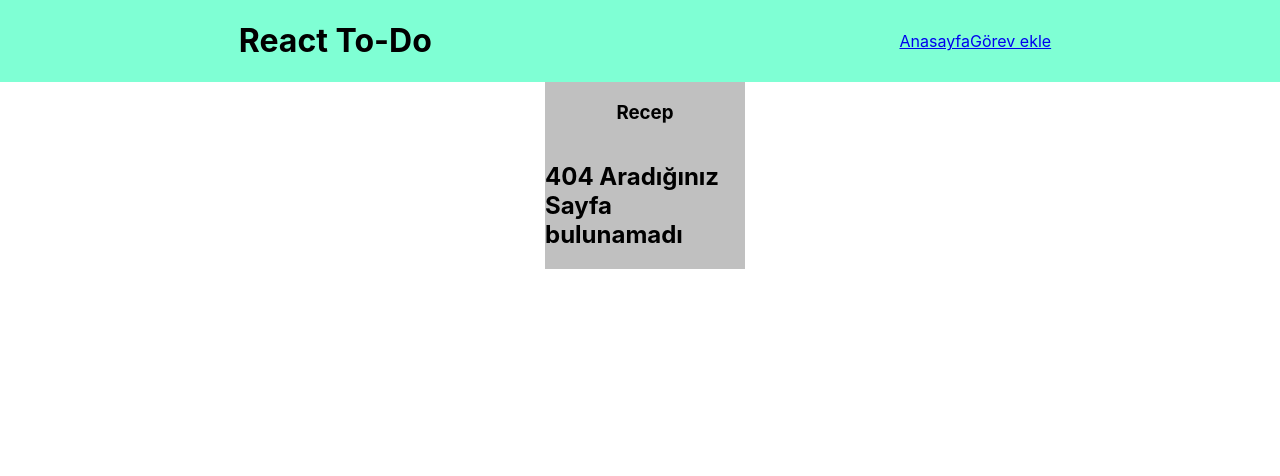
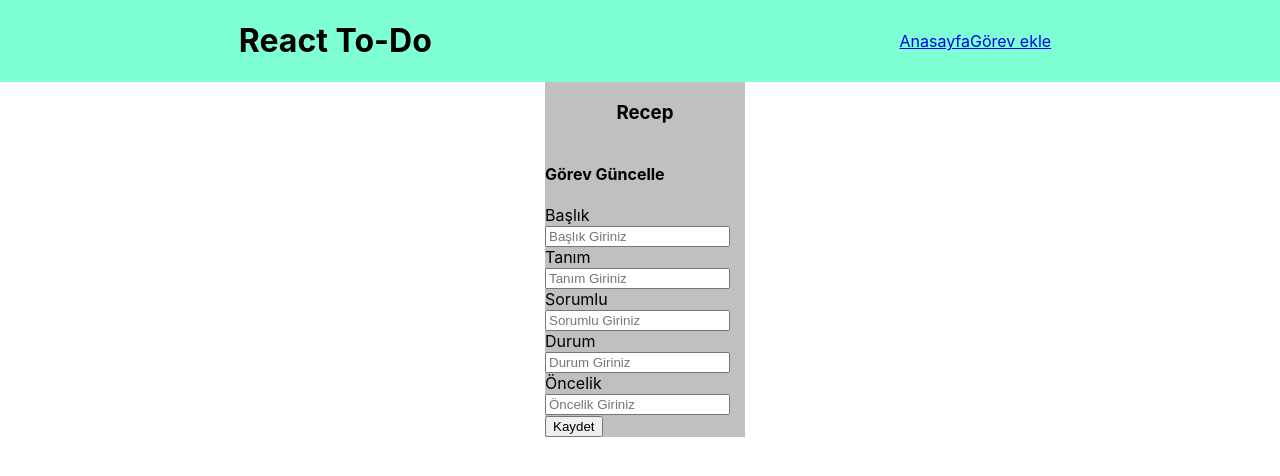
Before and after one commit to onalanrecep/react-todo, a React (Create React App) app in the folder todoreact/: page /edit/1 in a window 1280 px wide. Before the commit this address had no page. Shown: the top 476 px of the page. Built offline with nearby package versions, Linux system fonts and the light colour scheme; no server answers; data requests are answered from the project's data file; what react-pose would draw is missing.

Commit message:
uygulama routler oluştu ve görev güncelleme eklendi

```diff
--- a/todoreact/api/db.json
+++ b/todoreact/api/db.json
@@ -23,6 +23,14 @@
       "durum": "İşleme alındı",
       "oncelik": "Acil",
       "id": "iq8Rf5K"
+    },
+    {
+      "baslik": "Son kontroller tamamlandı",
+      "tanim": "Route görev sonlarına redirect ile anasayfaya yönlendir. Tamamsa güncellemiştir",
+      "sorumlu": "Recep Önalan",
+      "durum": "Tamamlandı",
+      "oncelik": "Acil",
+      "id": "m_uSX7M"
     }
   ]
 }
--- a/todoreact/src/App.js
+++ b/todoreact/src/App.js
@@ -1,7 +1,8 @@
 import React, { Component } from 'react';
 import Navbar from './components/Navbar';
 //import Gorev from './components/Gorev';
-import AddGorev from './components/AddGorev';
+import AddGorev from './forms/AddGorev';
+import UpdateGorev from './forms/UpdateGorev';
 import Gorevler from './components/Gorevler';
 import SayfaBulunamadı from './components/SayfaBulunamadı';
 import './App.css';
@@ -25,6 +26,7 @@ render() {
               <Switch>
                 <Route exact path = "/" component = {Gorevler}/>
                 <Route exact path = "/add" component = {AddGorev}/>
+                <Route exact path = "/edit/:id" component = {UpdateGorev}/>
                 <Route component = {SayfaBulunamadı} />
               </Switch>
             </div>
--- a/todoreact/src/components/Gorev.js
+++ b/todoreact/src/components/Gorev.js
@@ -2,6 +2,7 @@ import React, { Component } from 'react';
 import PropTypes from 'prop-types';
 import GorevConsumer from '../context';
 import axios from 'axios';
+import {Link} from 'react-router-dom';
 
 class Gorev extends Component {
 
@@ -29,7 +30,7 @@ class Gorev extends Component {
 
     render() {
         //Destructing
-        const {baslik, tanim, sorumlu, durum, oncelik} = this.props;
+        const {id, baslik, tanim, sorumlu, durum, oncelik} = this.props;
         const {isVisible} = this.state;
         return(
             <GorevConsumer>
@@ -47,10 +48,11 @@ class Gorev extends Component {
                                     isVisible ? <div>
                                     <p>{tanim}</p>
                                     <div className="gor-durumlar">
-                                    <div className="durumlar">{sorumlu}</div>
-                                    <div className="durumlar">{durum}</div>
-                                    <div className="durumlar">{oncelik}</div>
+                                        <div className="durumlar">{sorumlu}</div>
+                                        <div className="durumlar">{durum}</div>
+                                        <div className="durumlar">{oncelik}</div>
                                     </div>
+                                    <Link to = {`edit/${id}`} className = "btn">Görevi Güncelle</Link>
                                 </div> : null
                                 }
 
--- a/todoreact/src/context.js
+++ b/todoreact/src/context.js
@@ -16,6 +16,11 @@ const reducer = (state, action) => {
        ...state,
        gorevler : [...state.gorevler,action.payload]
      }
+     case "UPDATE_GOREV" :
+       return {
+         ...state,
+         gorevler : state.gorevler.map(gorev => gorev.id === action.payload.id ? action.payload : gorev)
+       }
       default:
         return state
   }
--- a/todoreact/src/components/AddGorev.js
+++ b/todoreact/src/forms/AddGorev.js
@@ -54,7 +54,9 @@ class AddGorev extends Component {
             oncelik
         }
         const response = await axios.post("http://localhost:3004/gorevler", newGorev);
-        dispatch({type : "ADD_GOREV", payload:response.data})
+        dispatch({type : "ADD_GOREV", payload:response.data});
+        //Redirect to home
+        this.props.history.push("/");
     }
 
     render() {
--- /dev/null
+++ b/todoreact/src/forms/UpdateGorev.js
@@ -0,0 +1,146 @@
+import React, { Component } from 'react'
+import GorevConsumer from '../context';
+import axios from 'axios';
+
+/* const Animasyon = posed.div({
+    visible : {
+        opacity : 1,
+        applyAtStart : {
+            display : "block"
+        }
+
+    },
+    hidden : {
+        opacity : 0,
+        applyAtEnd : {
+            display : "none"
+        }
+    }
+});  */
+
+class UpdateGorev extends Component {
+
+    state = {
+        baslik : "",
+        tanim : "",
+        sorumlu : "",
+        durum : "",
+        oncelik : ""
+    }
+
+
+
+    changeInput = (e) => {
+        this.setState({
+            [e.target.name]: e.target.value
+        })
+    }
+    componentDidMount = async () => {
+        const {id} = this.props.match.params;
+        const response = await axios.get(`http://localhost:3004/gorevler/${id}`);
+        const {baslik, tanim, sorumlu, durum, oncelik} = response.data;
+
+        this.setState({
+            baslik,
+            tanim,
+            sorumlu,
+            durum,
+            oncelik
+        })
+
+    }
+    updateGorev = async (dispatch,e) => {
+        e.preventDefault();
+        //Görev Güncelleme
+        const {id} = this.props.match.params;
+        const {baslik, tanim, sorumlu, durum, oncelik} = this.state;
+        const updatedGorev = {
+            baslik,
+            tanim,
+            sorumlu,
+            durum,
+            oncelik
+        };
+
+        const response = await axios.put(`http://localhost:3004/gorevler/${id}`, updatedGorev);
+        dispatch({type: "UPDATE_GOREV",payload: response.data});
+        //Redirect to home
+        this.props.history.push("/");
+    }
+
+    render() {
+        const {baslik, tanim, sorumlu, durum, oncelik} = this.state;
+
+
+        return <GorevConsumer>
+
+            {
+                value => {
+
+                    const {dispatch} = value;
+
+                    return (
+                        <div>
+                           <h4>{'Görev Güncelle'}</h4>
+                            <form onSubmit = {this.updateGorev.bind(this,dispatch)} >
+                                <div>
+                                    <label htmlFor="baslik">Başlık</label>
+                                    <input
+                                    type="text"
+                                    name="baslik"
+                                    id="baslik"
+                                    placeholder="Başlık Giriniz"
+                                    value = {baslik}
+                                    onChange = {this.changeInput}
+                                    />
+                                    <label htmlFor="tanim">Tanım</label>
+                                    <input
+                                    type="text"
+                                    name="tanim"
+                                    id="tanim"
+                                    placeholder="Tanım Giriniz"
+                                    value = {tanim}
+                                    onChange = {this.changeInput}
+                                    />
+                                    <label htmlFor="sorumlu">Sorumlu</label>
+                                    <input
+                                    type="text"
+                                    name="sorumlu"
+                                    id="sorumlu"
+                                    placeholder="Sorumlu Giriniz"
+                                    value = {sorumlu}
+                                    onChange = {this.changeInput}
+                                    />
+                                    <label htmlFor="durum">Durum</label>
+                                    <input
+                                    type="text"
+                                    name="durum"
+                                    id="durum"
+                                    placeholder="Durum Giriniz"
+                                    value = {durum}
+                                    onChange = {this.changeInput}
+                                    />
+                                    <label htmlFor="oncelik">Öncelik</label>
+                                    <input
+                                    type="text"
+                                    name="oncelik"
+                                    id="oncelik"
+                                    placeholder="Öncelik Giriniz"
+                                    value = {oncelik}
+                                    onChange = {this.changeInput}
+                                    />
+                                </div>
+                                <button type="submit">{'Kaydet'}</button>
+                            </form>
+                        </div>
+                    )
+                }
+            }
+
+        </GorevConsumer>
+
+
+    }
+}
+
+export default UpdateGorev;
```
